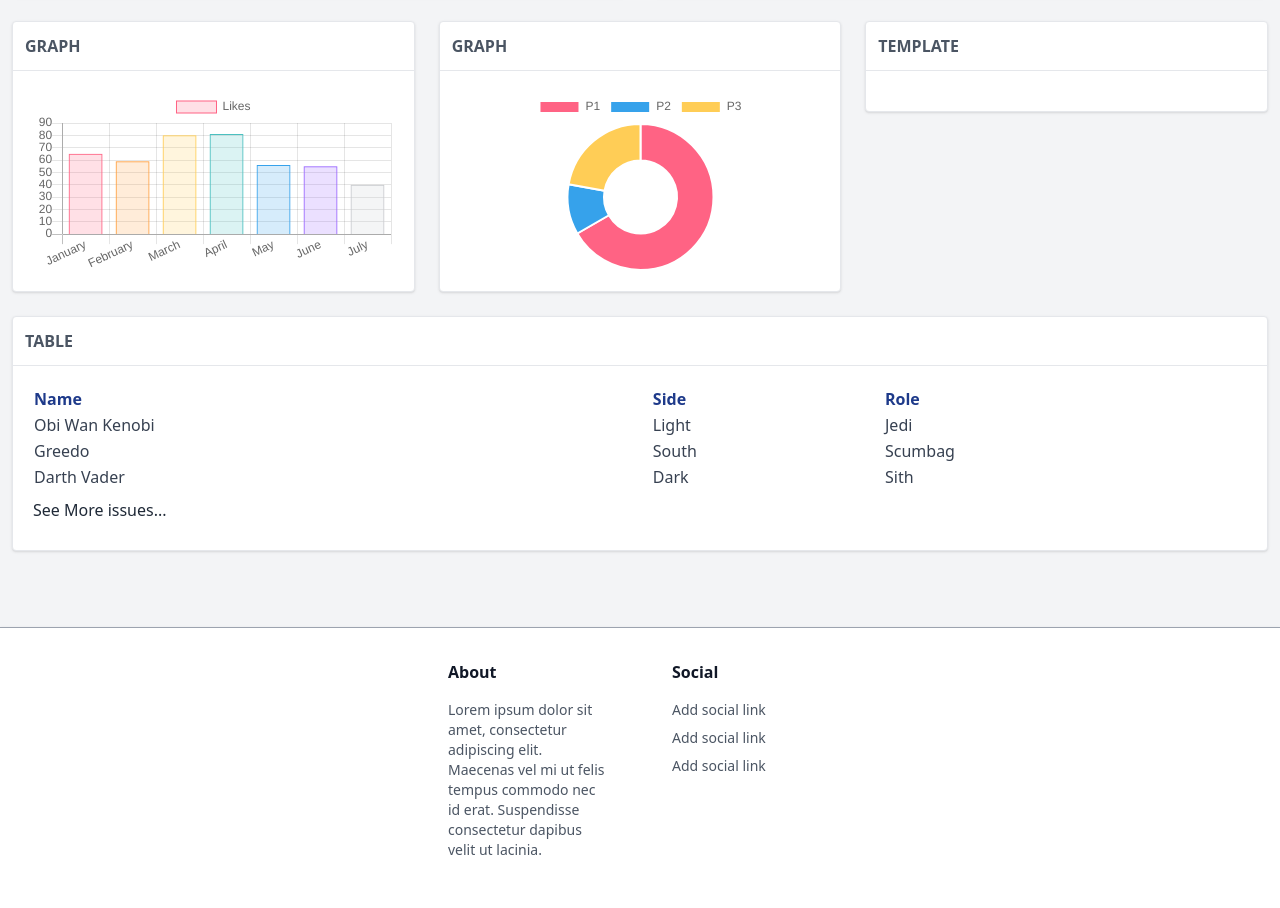
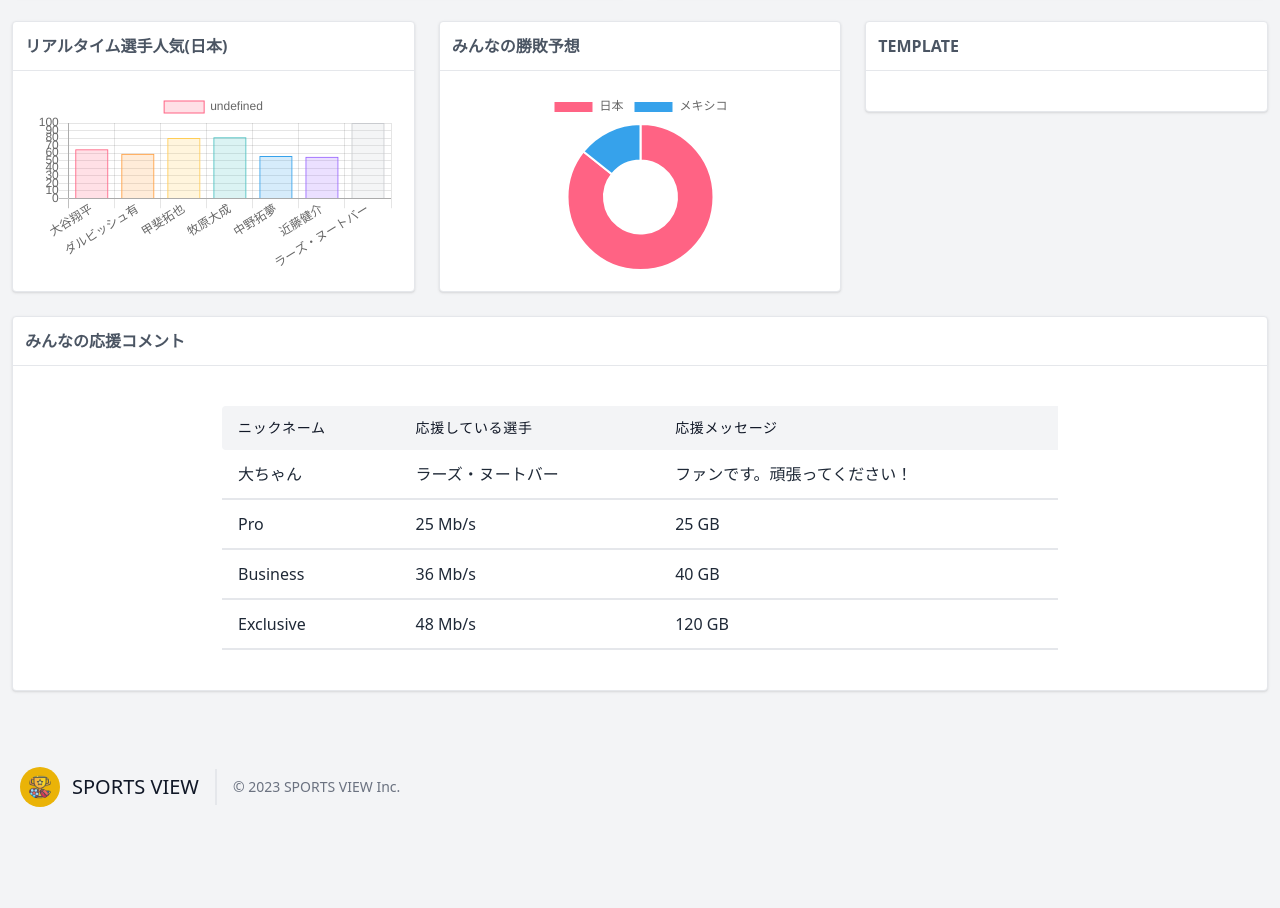
Before and after one commit to amber-0/sports_view, a plain HTML site: page show.html in a window 1280 px wide. Shown: the part 776-1684 px from the top of the page. After the commit the page ends 1615 px from the top, so only its background shows below. Drawn offline with nearby package versions, Linux system fonts and the light colour scheme.

Commit message:
フロント側はほぼ完成

```diff
--- a/show.html
+++ b/show.html
@@ -20,42 +20,17 @@
 
 
 <body class="bg-gray-100 font-sans leading-normal tracking-normal">
-
 	<nav id="header" class="bg-white fixed w-full z-10 top-0 shadow">
-
-
 		<div class="w-full container mx-auto flex flex-wrap items-center mt-0 pt-3 pb-3 md:pb-0">
-
 			<div class="w-1/2 pl-2 md:pl-0">
-                <a class="text-gray-900 text-base xl:text-xl no-underline hover:no-underline font-bold" href="#">
-                    <i class="fas fa-sun text-pink-600 pr-3"></i> Admin Day Mode
+				<a class="flex title-font font-medium items-center text-gray-900 mb-4 md:mb-0" href="#">
+					<img src="img/icon.png" class="w-10 h-10 text-white p-2 bg-yellow-500 rounded-full">
+					<span class="ml-3 text-xl">SPORTS VIEW</span>
 				</a>
 			</div>
+
 			<div class="w-1/2 pr-0">
 				<div class="flex relative inline-block float-right">
-
-                    <div class="relative text-sm">
-                        <button id="userButton" class="flex items-center focus:outline-none mr-3">
-                            <img class="w-8 h-8 rounded-full mr-4" src="http://i.pravatar.cc/300" alt="Avatar of User"> <span class="hidden md:inline-block">Hi, User </span>
-                            <svg class="pl-2 h-2" version="1.1" xmlns="http://www.w3.org/2000/svg" viewBox="0 0 129 129" xmlns:xlink="http://www.w3.org/1999/xlink" enable-background="new 0 0 129 129">
-                                <g>
-                                    <path d="m121.3,34.6c-1.6-1.6-4.2-1.6-5.8,0l-51,51.1-51.1-51.1c-1.6-1.6-4.2-1.6-5.8,0-1.6,1.6-1.6,4.2 0,5.8l53.9,53.9c0.8,0.8 1.8,1.2 2.9,1.2 1,0 2.1-0.4 2.9-1.2l53.9-53.9c1.7-1.6 1.7-4.2 0.1-5.8z" />
-                                </g>
-                            </svg>
-                        </button>
-                        <div id="userMenu" class="bg-white rounded shadow-md mt-2 absolute mt-12 top-0 right-0 min-w-full overflow-auto z-30 invisible">
-                            <ul class="list-reset">
-                                <li><a href="#" class="px-4 py-2 block text-gray-900 hover:bg-gray-400 no-underline hover:no-underline">My account</a></li>
-                                <li><a href="#" class="px-4 py-2 block text-gray-900 hover:bg-gray-400 no-underline hover:no-underline">Notifications</a></li>
-                                <li>
-                                    <hr class="border-t mx-2 border-gray-400">
-                                </li>
-                                <li><a href="#" class="px-4 py-2 block text-gray-900 hover:bg-gray-400 no-underline hover:no-underline">Logout</a></li>
-                            </ul>
-                        </div>
-                    </div>
-
-
 					<div class="block lg:hidden pr-4">
 						<button id="nav-toggle" class="flex items-center px-3 py-2 border rounded text-gray-500 border-gray-600 hover:text-gray-900 hover:border-teal-500 appearance-none focus:outline-none">
 							<svg class="fill-current h-3 w-3" viewBox="0 0 20 20" xmlns="http://www.w3.org/2000/svg">
@@ -65,57 +40,46 @@
 						</button>
 					</div>
 				</div>
-
 			</div>
-
 
 			<div class="w-full flex-grow lg:flex lg:items-center lg:w-auto hidden lg:block mt-2 lg:mt-0 bg-white z-20" id="nav-content">
 				<ul class="list-reset lg:flex flex-1 items-center px-4 md:px-0">
 					<li class="mr-6 my-2 md:my-0">
 						<a href="#" class="block py-1 md:py-3 pl-1 align-middle text-pink-600 no-underline hover:text-gray-900 border-b-2 border-orange-600 hover:border-orange-600">
-                            <i class="fas fa-home fa-fw mr-3 text-pink-600"></i><span class="pb-1 md:pb-0 text-sm">Home</span>
+							<i class="fas fa-home fa-fw mr-3 text-pink-600"></i><span class="pb-1 md:pb-0 text-sm">リアルタイムデータ</span>
 						</a>
 					</li>
-                    <li class="mr-6 my-2 md:my-0">
+					<!-- <li class="mr-6 my-2 md:my-0">
 						<a href="#" class="block py-1 md:py-3 pl-1 align-middle text-gray-500 no-underline hover:text-gray-900 border-b-2 border-white hover:border-pink-500">
 							<i class="fas fa-tasks fa-fw mr-3"></i><span class="pb-1 md:pb-0 text-sm">Tasks</span>
 						</a>
-                    </li>
+					</li> -->
 					<li class="mr-6 my-2 md:my-0">
 						<a href="#" class="block py-1 md:py-3 pl-1 align-middle text-gray-500 no-underline hover:text-gray-900 border-b-2 border-white hover:border-purple-500">
-                            <i class="fa fa-envelope fa-fw mr-3"></i><span class="pb-1 md:pb-0 text-sm">Messages</span>
+							<i class="fa fa-envelope fa-fw mr-3"></i><span class="pb-1 md:pb-0 text-sm">みんなの掲示板</span>
 						</a>
 					</li>
 					<li class="mr-6 my-2 md:my-0">
 						<a href="#" class="block py-1 md:py-3 pl-1 align-middle text-gray-500 no-underline hover:text-gray-900 border-b-2 border-white hover:border-green-500">
-                            <i class="fas fa-chart-area fa-fw mr-3"></i><span class="pb-1 md:pb-0 text-sm">Analytics</span>
+							<i class="fas fa-chart-area fa-fw mr-3"></i><span class="pb-1 md:pb-0 text-sm">大ちゃんの予想部屋</span>
 						</a>
 					</li>
-                    <li class="mr-6 my-2 md:my-0">
+					<!-- <li class="mr-6 my-2 md:my-0">
 						<a href="#" class="block py-1 md:py-3 pl-1 align-middle text-gray-500 no-underline hover:text-gray-900 border-b-2 border-white hover:border-red-500">
 							<i class="fa fa-wallet fa-fw mr-3"></i><span class="pb-1 md:pb-0 text-sm">Payments</span>
 						</a>
-                    </li>
+					</li> -->
 				</ul>
-
-                <div class="relative pull-right pl-4 pr-4 md:pr-0">
-                    <input type="search" placeholder="Search" class="w-full bg-gray-100 text-sm text-gray-800 transition border focus:outline-none focus:border-gray-700 rounded py-1 px-2 pl-10 appearance-none leading-normal">
-                    <div class="absolute search-icon" style="top: 0.375rem;left: 1.75rem;">
-                        <svg class="fill-current pointer-events-none text-gray-800 w-4 h-4" xmlns="http://www.w3.org/2000/svg" viewBox="0 0 20 20">
-                            <path d="M12.9 14.32a8 8 0 1 1 1.41-1.41l5.35 5.33-1.42 1.42-5.33-5.34zM8 14A6 6 0 1 0 8 2a6 6 0 0 0 0 12z"></path>
-                        </svg>
 			</div>
 		</div>
+	</nav>
 
-            </div>
 
-        </div>
-    </nav>
 
     <!--Container-->
     <div class="container w-full mx-auto pt-20">
 
-        <div class="w-full px-4 md:px-0 md:mt-8 mb-16 text-gray-800 leading-normal">
+        <div class="w-full px-4 md:px-0 md:mt-8 mb-8 text-gray-800 leading-normal">
 
             <!--Console Content-->
 
@@ -128,8 +92,8 @@
                                 <div class="rounded p-3 bg-green-600"><i class="fa fa-wallet fa-2x fa-fw fa-inverse"></i></div>
                             </div>
                             <div class="flex-1 text-right md:text-center">
-                                <h5 class="font-bold uppercase text-gray-500">Total Revenue</h5>
-                                <h3 class="font-bold text-3xl">$3249 <span class="text-green-500"><i class="fas fa-caret-up"></i></span></h3>
+                                <h5 class="font-bold uppercase text-gray-500">みんなの投げ銭</h5>
+                                <h3 class="font-bold text-3xl"><i class="fas fa-circle-yen"></i>142,230,000</h3>
                             </div>
                         </div>
                     </div>
@@ -143,8 +107,8 @@
                                 <div class="rounded p-3 bg-pink-600"><i class="fas fa-users fa-2x fa-fw fa-inverse"></i></div>
                             </div>
                             <div class="flex-1 text-right md:text-center">
-                                <h5 class="font-bold uppercase text-gray-500">Total Users</h5>
-                                <h3 class="font-bold text-3xl">249 <span class="text-pink-500"><i class="fas fa-exchange-alt"></i></span></h3>
+                                <h5 class="font-bold uppercase text-gray-500">総回答者数</h5>
+                                <h3 class="font-bold text-3xl">249</h3>
                             </div>
                         </div>
                     </div>
@@ -292,7 +256,7 @@
                     <!--Graph Card-->
                     <div class="bg-white border rounded shadow">
                         <div class="border-b p-3">
-                            <h5 class="font-bold uppercase text-gray-600">Graph</h5>
+                            <h5 class="font-bold uppercase text-gray-600">リアルタイム選手人気(日本)</h5>
                         </div>
                         <div class="p-5">
                             <canvas id="chartjs-1" class="chartjs" width="undefined" height="undefined"></canvas>
@@ -300,10 +264,10 @@
                             new Chart(document.getElementById("chartjs-1"), {
                                 "type": "bar",
                                 "data": {
-                                    "labels": ["January", "February", "March", "April", "May", "June", "July"],
+                                    "labels": ["大谷翔平", "ダルビッシュ有", "甲斐拓也", "牧原大成", "中野拓夢", "近藤健介", "ラーズ・ヌートバー"],
                                     "datasets": [{
-                                        "label": "Likes",
-                                        "data": [65, 59, 80, 81, 56, 55, 40],
+                                        // "label": "Likes",
+                                        "data": [65, 59, 80, 81, 56, 55, 100],
                                         "fill": false,
                                         "backgroundColor": ["rgba(255, 99, 132, 0.2)", "rgba(255, 159, 64, 0.2)", "rgba(255, 205, 86, 0.2)", "rgba(75, 192, 192, 0.2)", "rgba(54, 162, 235, 0.2)", "rgba(153, 102, 255, 0.2)", "rgba(201, 203, 207, 0.2)"],
                                         "borderColor": ["rgb(255, 99, 132)", "rgb(255, 159, 64)", "rgb(255, 205, 86)", "rgb(75, 192, 192)", "rgb(54, 162, 235)", "rgb(153, 102, 255)", "rgb(201, 203, 207)"],
@@ -330,18 +294,18 @@
                     <!--Graph Card-->
                     <div class="bg-white border rounded shadow">
                         <div class="border-b p-3">
-                            <h5 class="font-bold uppercase text-gray-600">Graph</h5>
+                            <h5 class="font-bold uppercase text-gray-600">みんなの勝敗予想</h5>
                         </div>
                         <div class="p-5"><canvas id="chartjs-4" class="chartjs" width="undefined" height="undefined"></canvas>
                             <script>
                             new Chart(document.getElementById("chartjs-4"), {
                                 "type": "doughnut",
                                 "data": {
-                                    "labels": ["P1", "P2", "P3"],
+                                    "labels": ["日本", "メキシコ"],
                                     "datasets": [{
                                         "label": "Issues",
-                                        "data": [300, 50, 100],
-                                        "backgroundColor": ["rgb(255, 99, 132)", "rgb(54, 162, 235)", "rgb(255, 205, 86)"]
+                                        "data": [300, 50],
+                                        "backgroundColor": ["rgb(255, 99, 132)", "rgb(54, 162, 235)"]
                                     }]
                                 }
                             });
@@ -368,87 +332,90 @@
                     <!--Table Card-->
                     <div class="bg-white border rounded shadow">
                         <div class="border-b p-3">
-                            <h5 class="font-bold uppercase text-gray-600">Table</h5>
+                            <h5 class="font-bold uppercase text-gray-600">みんなの応援コメント</h5>
                         </div>
-                        <div class="p-5">
-                            <table class="w-full p-5 text-gray-700">
+												<div class="lg:w-2/3 w-full mx-auto overflow-auto my-10">
+													<table class="table-auto w-full text-left whitespace-no-wrap">
 														<thead>
 															<tr>
-                                        <th class="text-left text-blue-900">Name</th>
-                                        <th class="text-left text-blue-900">Side</th>
-                                        <th class="text-left text-blue-900">Role</th>
+																<th class="px-4 py-3 title-font tracking-wider font-medium text-gray-900 text-sm bg-gray-100 rounded-tl rounded-bl">ニックネーム</th>
+																<th class="px-4 py-3 title-font tracking-wider font-medium text-gray-900 text-sm bg-gray-100">応援している選手</th>
+																<th class="px-4 py-3 title-font tracking-wider font-medium text-gray-900 text-sm bg-gray-100">応援メッセージ</th>
 															</tr>
 														</thead>
-
 														<tbody>
 															<tr>
-                                        <td>Obi Wan Kenobi</td>
-                                        <td>Light</td>
-                                        <td>Jedi</td>
+																<td class="px-4 py-3">大ちゃん</td>
+																<td class="px-4 py-3">ラーズ・ヌートバー</td>
+																<td class="px-4 py-3">ファンです。頑張ってください！</td>
 															</tr>
 															<tr>
-                                        <td>Greedo</td>
-                                        <td>South</td>
-                                        <td>Scumbag</td>
+																<td class="border-t-2 border-gray-200 px-4 py-3">Pro</td>
+																<td class="border-t-2 border-gray-200 px-4 py-3">25 Mb/s</td>
+																<td class="border-t-2 border-gray-200 px-4 py-3">25 GB</td>
 															</tr>
 															<tr>
-                                        <td>Darth Vader</td>
-                                        <td>Dark</td>
-                                        <td>Sith</td>
+																<td class="border-t-2 border-gray-200 px-4 py-3">Business</td>
+																<td class="border-t-2 border-gray-200 px-4 py-3">36 Mb/s</td>
+																<td class="border-t-2 border-gray-200 px-4 py-3">40 GB</td>
+															</tr>
+															<tr>
+																<td class="border-t-2 border-b-2 border-gray-200 px-4 py-3">Exclusive</td>
+																<td class="border-t-2 border-b-2 border-gray-200 px-4 py-3">48 Mb/s</td>
+																<td class="border-t-2 border-b-2 border-gray-200 px-4 py-3">120 GB</td>
 															</tr>
 														</tbody>
 													</table>
-
-                            <p class="py-2"><a href="#">See More issues...</a></p>
-
 												</div>
                     </div>
                     <!--/table Card-->
                 </div>
-
-
             </div>
-
             <!--/ Console Content-->
-
         </div>
-
-
     </div>
     <!--/container-->
 
-    <footer class="bg-white border-t border-gray-400 shadow">
-        <div class="container max-w-md mx-auto flex py-8">
-
-            <div class="w-full mx-auto flex flex-wrap">
-                <div class="flex w-full md:w-1/2 ">
-                    <div class="px-8">
-                        <h3 class="font-bold font-bold text-gray-900">About</h3>
-                        <p class="py-4 text-gray-600 text-sm">
-                            Lorem ipsum dolor sit amet, consectetur adipiscing elit. Maecenas vel mi ut felis tempus commodo nec id erat. Suspendisse consectetur dapibus velit ut lacinia.
-                        </p>
-                    </div>
-                </div>
-
-                <div class="flex w-full md:w-1/2">
-                    <div class="px-8">
-                        <h3 class="font-bold font-bold text-gray-900">Social</h3>
-                        <ul class="list-reset items-center text-sm pt-3">
-                            <li>
-                                <a class="inline-block text-gray-600 no-underline hover:text-gray-900 hover:underline py-1" href="#">Add social link</a>
-                            </li>
-                            <li>
-                                <a class="inline-block text-gray-600 no-underline hover:text-gray-900 hover:underline py-1" href="#">Add social link</a>
-                            </li>
-                            <li>
-                                <a class="inline-block text-gray-600 no-underline hover:text-gray-900 hover:underline py-1" href="#">Add social link</a>
-                            </li>
-                        </ul>
-                    </div>
-                </div>
-            </div>
 
 
+
+
+  <!------------------------------------- footer ------------------------------------->
+  <footer class="text-gray-600 body-font bg-gray-100">
+    <div class="container px-5 py-8 mx-auto flex items-center sm:flex-row flex-col">
+      <a class="flex title-font font-medium items-center md:justify-start justify-center text-gray-900">
+        <!-- アイコン -->
+        <img src="img/icon.png" class="w-10 h-10 text-white p-2 bg-yellow-500 rounded-full">
+        <span class="ml-3 text-xl">SPORTS VIEW</span>
+      </a>
+      <p class="text-sm text-gray-500 sm:ml-4 sm:pl-4 sm:border-l-2 sm:border-gray-200 sm:py-2 sm:mt-0 mt-4">© 2023 SPORTS VIEW Inc.
+      </p>
+
+      <!-- 各種SNSアイコンの表示 -->
+      <!-- <span class="inline-flex sm:ml-auto sm:mt-0 mt-4 justify-center sm:justify-start">
+        <a class="text-gray-500">
+          <svg fill="currentColor" stroke-linecap="round" stroke-linejoin="round" stroke-width="2" class="w-5 h-5" viewBox="0 0 24 24">
+            <path d="M18 2h-3a5 5 0 00-5 5v3H7v4h3v8h4v-8h3l1-4h-4V7a1 1 0 011-1h3z"></path>
+          </svg>
+        </a>
+        <a class="ml-3 text-gray-500">
+          <svg fill="currentColor" stroke-linecap="round" stroke-linejoin="round" stroke-width="2" class="w-5 h-5" viewBox="0 0 24 24">
+            <path d="M23 3a10.9 10.9 0 01-3.14 1.53 4.48 4.48 0 00-7.86 3v1A10.66 10.66 0 013 4s-4 9 5 13a11.64 11.64 0 01-7 2c9 5 20 0 20-11.5a4.5 4.5 0 00-.08-.83A7.72 7.72 0 0023 3z"></path>
+          </svg>
+        </a>
+        <a class="ml-3 text-gray-500">
+          <svg fill="none" stroke="currentColor" stroke-linecap="round" stroke-linejoin="round" stroke-width="2" class="w-5 h-5" viewBox="0 0 24 24">
+            <rect width="20" height="20" x="2" y="2" rx="5" ry="5"></rect>
+            <path d="M16 11.37A4 4 0 1112.63 8 4 4 0 0116 11.37zm1.5-4.87h.01"></path>
+          </svg>
+        </a>
+        <a class="ml-3 text-gray-500">
+          <svg fill="currentColor" stroke="currentColor" stroke-linecap="round" stroke-linejoin="round" stroke-width="0" class="w-5 h-5" viewBox="0 0 24 24">
+            <path stroke="none" d="M16 8a6 6 0 016 6v7h-4v-7a2 2 0 00-2-2 2 2 0 00-2 2v7h-4v-7a6 6 0 016-6zM2 9h4v12H2z"></path>
+            <circle cx="4" cy="4" r="2" stroke="none"></circle>
+          </svg>
+        </a>
+      </span> -->
 
     </div>
   </footer>
```
Also changed, not shown: form.html (+1 -1 lines). Lines whose indentation alone changed are shown as unchanged.
